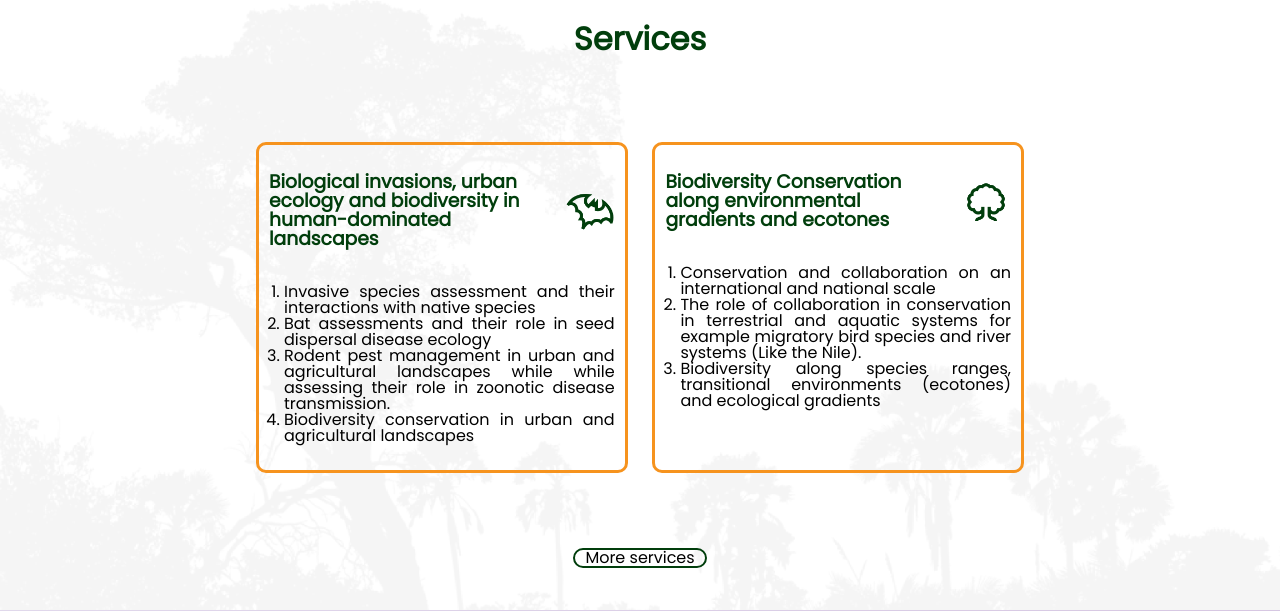
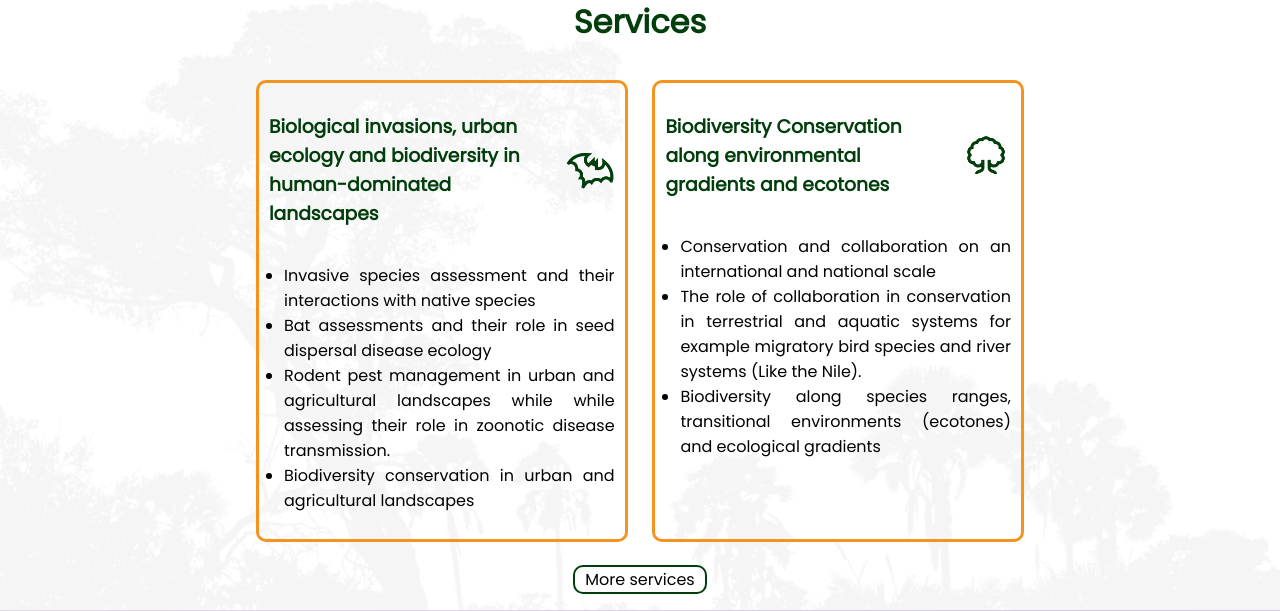
Before and after one commit to rukundohenry2/Enviro-lab, a PHP site: page / in a window 1280 px wide. Shown: the part 1630-2241 px from the top of the page. Run offline with PHP 8.4, Linux system fonts and the light colour scheme; style sheets or scripts are compiled from the project's sources.

Commit message:
replaced existing font

```diff
--- a/css/index.css
+++ b/css/index.css
@@ -7,6 +7,7 @@ body {
   flex-direction: column;
   align-items: center;
   scroll-behavior: smooth;
+  font-family: "Poppins", sans-serif;
 }
 body .middlepart1 {
   height: 100vh;
@@ -129,7 +130,6 @@ body .middlepart3 .services .servicetab .servicedesc {
   text-align: justify;
 }
 body .middlepart3 .services .servicetab .servicedesc ul {
-  list-style: auto;
   padding-left: 15px;
 }
 body .middlepart3 .services .servicetab .servicedesc ul li {
--- a/css/index.scss
+++ b/css/index.scss
@@ -1,6 +1,7 @@
 $text1color:#013E0C;
 $sectionbackground:#0A170D;
 $pageorange:#F6931E;
+$fontsizegen: 20px;
 body{
     background-image: url("../media/Background.png");
     background-repeat: no-repeat;
@@ -10,6 +11,9 @@ body{
     flex-direction: column;
     align-items: center;
     scroll-behavior: smooth;
+    font-family: 'Poppins', sans-serif;
+    //font-size: $fontsizegen;
+
     .middlepart1{
         height: 100vh;
         display: flex;
@@ -41,6 +45,7 @@ body{
                 }
                 p{
                     text-align: justify;
+
                 }
             }
             img{
@@ -128,7 +133,7 @@ body{
                 .servicedesc{
                     text-align: justify;
                     ul{
-                        list-style:auto;
+                        // list-style:auto;
                         padding-left: 15px;
                         li{
                             padding-left: 0;
--- a/index.html
+++ b/index.html
@@ -5,7 +5,12 @@
     <meta http-equiv="X-UA-Compatible" content="IE=edge">
     <meta name="viewport" content="width=device-width, initial-scale=1.0">
     <link rel="icon" type="image/x-icon" href="media/logo/logowhite.png">
-    <link rel="stylesheet" href="fonts/webfontkit-20221205-002729/stylesheet.css">
+    <!-- add custom font -->
+    <link rel="preconnect" href="https://fonts.googleapis.com">
+    <link rel="preconnect" href="https://fonts.gstatic.com" crossorigin>
+    <link href="https://fonts.googleapis.com/css2?family=Poppins&display=swap" rel="stylesheet">
+
+
     <link rel="stylesheet" href="css/header.css">
     <link rel="stylesheet" href="css/index.css">
     <link rel="stylesheet" href="css/footer.css">
```
Also changed, not shown: header.html (+7 -6 lines), index .php (+9 -1 lines).
